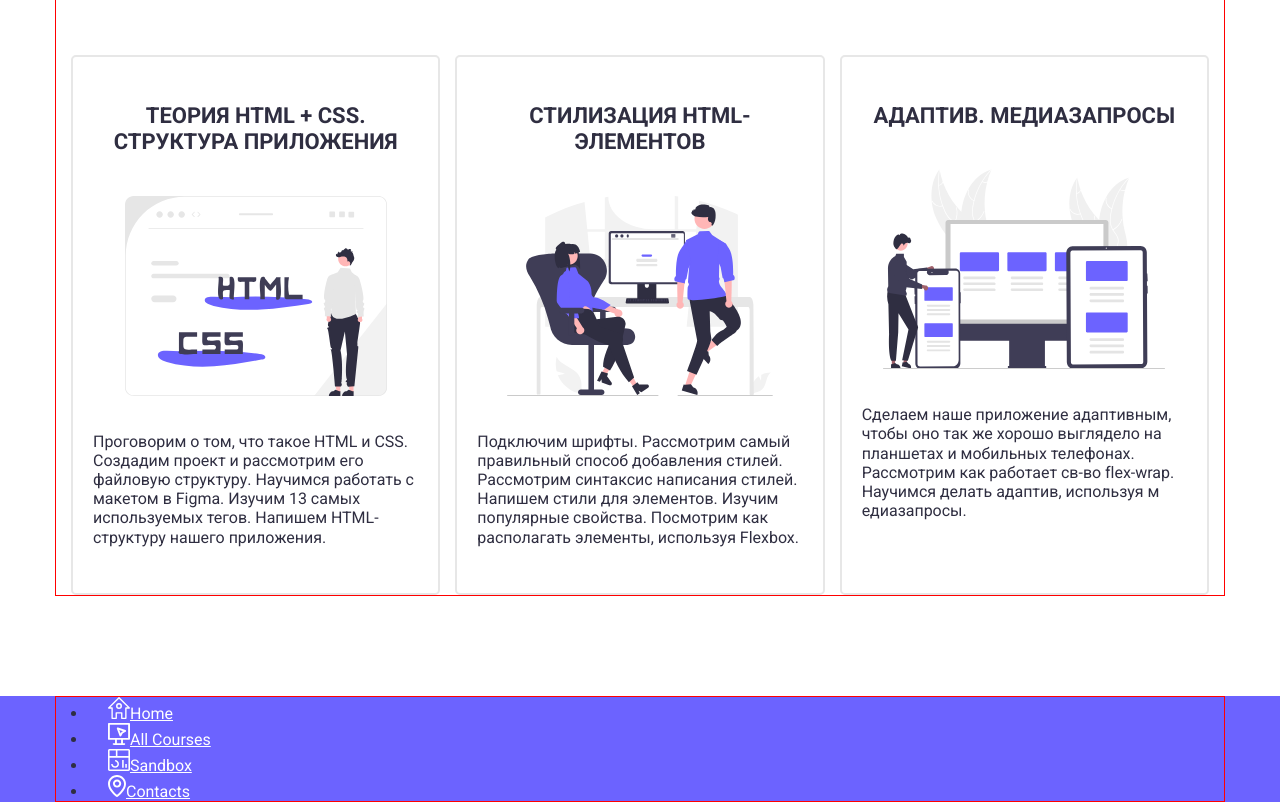
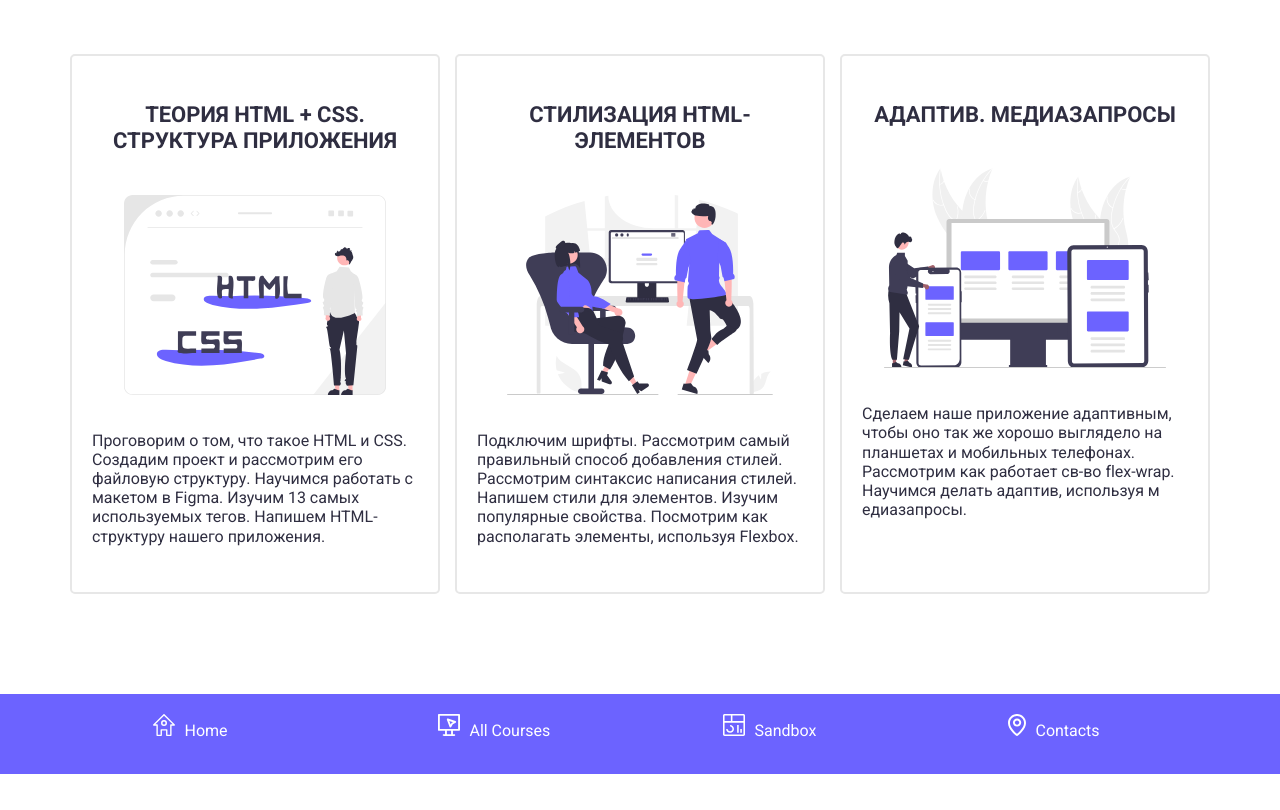
Before and after one commit to VlLabkovich/html-css-projects, a plain HTML site: page Create start page it-incubator/index.html in a window 1280 px wide. Shown: the part 249-1059 px from the top of the page. After the commit the page ends 1023 px from the top, so only its background shows below. Drawn offline with Linux system fonts and the light colour scheme.

Commit message:
feat: add new styles

```diff
--- a/Create start page it-incubator/style.css
+++ b/Create start page it-incubator/style.css
@@ -90,16 +90,37 @@ h1 {
     width: 100%; /*Чтобы растягивался на всю ширину*/
     padding: 0 15px;
     margin: 0 auto;
-    border: 1px solid red;
+    /* border: 1px solid red; */
     height: 100%;
 }
 
-footer a {
+.footer-wrap {
+    display: flex;
+    justify-content: space-around;
+    flex-wrap: wrap;
+    align-items: center;
+    height: 80px;
+}
+
+.footer-wrap a {
     color: #FFF;
     font-weight: 16px;
     font-size: normal;
     text-transform: capitalize;
     padding: 9px 15px;
+    text-decoration: none;
+    align-items: baseline;
+}
+
+.footer-wrap li {
+    list-style: none;
+    align-items: center;
+    width: 150px;
+    height: 40px;
+}
+
+.footer-wrap img {
+    padding-right: 10px;
 }
 
 .main-section {
@@ -121,3 +142,9 @@ footer a {
         width: 160px;
     }
 }
+
+@media screen and (max-width: 630px) {
+    .footer-wrap {
+        height: 140px;
+    }
+}
```
